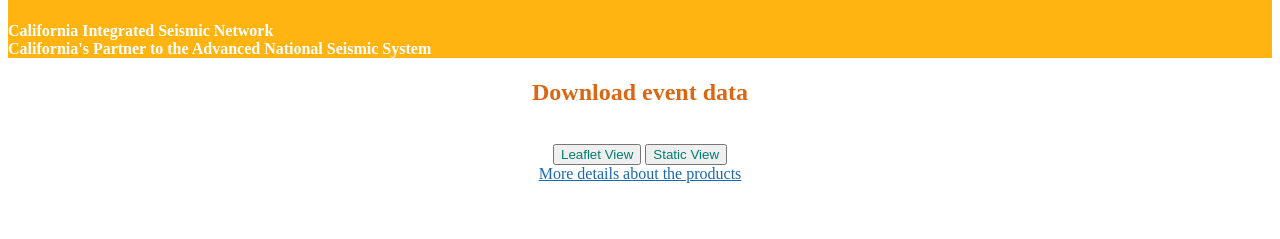
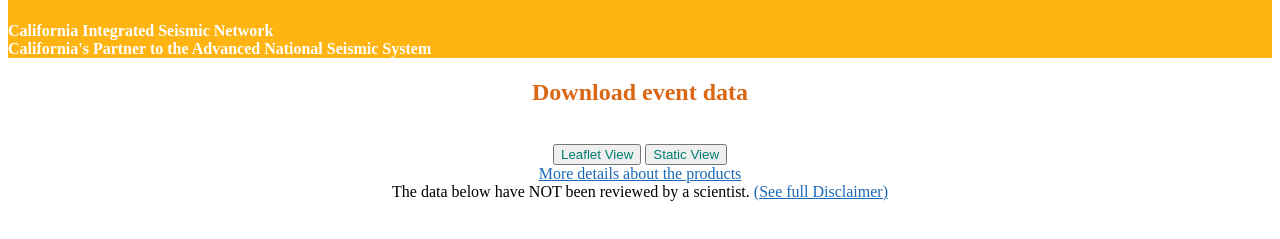
Before and after one commit to SMIP-CGS/cisn-web, a plain HTML site: page downloadPage.html in a window 1280 px wide. Shown: the part 303-542 px from the top of the page. Drawn offline with nearby package versions, Linux system fonts and the light colour scheme; no server answers.

Commit message:
Added new disclaimer message

```diff
--- a/downloadPage.html
+++ b/downloadPage.html
@@ -91,7 +91,8 @@
   <button type="button" class="btn btn-outline-primary" id="leafletButton"  onclick="open_leaflet()">Leaflet View</button>
   <button type="button" class="btn btn-outline-primary" id="staticButton" onclick="open_static()">Static View</button>
   <br/>
-  <a href="http://usgs.github.io/shakemap/manual4_0/ug_products.html">More details about the products</a>
+  <a href="http://usgs.github.io/shakemap/manual4_0/ug_products.html">More details about the products</a><br/>
+The data below have NOT been reviewed by a scientist. <a href="disclaimer.html">(See full Disclaimer)</a>
 
   <br/>
 
```
Also changed, not shown: view.html (+2 -1 lines), viewLeaflet.html (+4 -0 lines), viewLeaflet2.html (+2 -1 lines).
